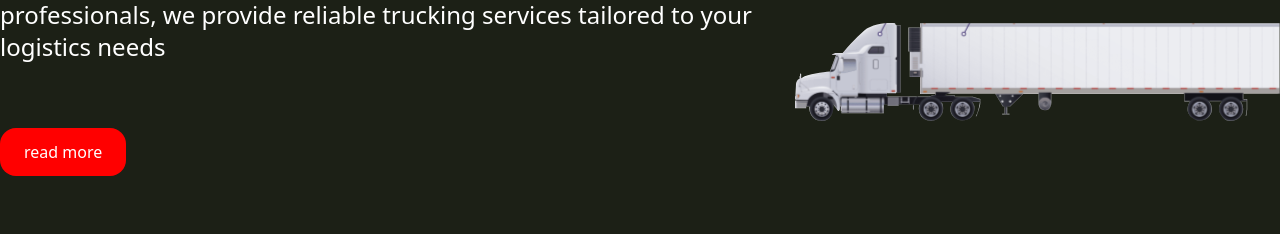
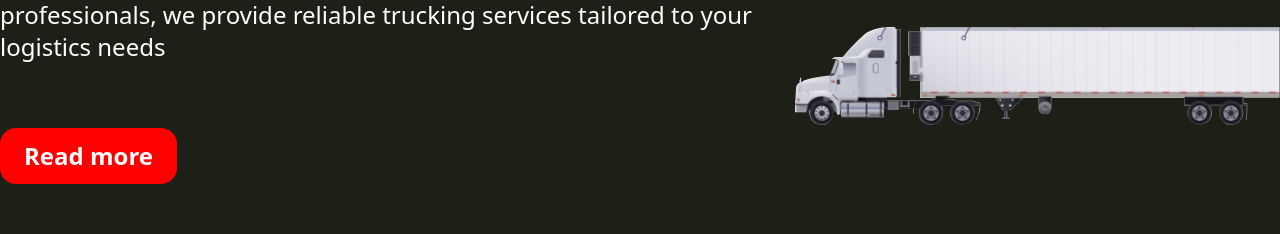
Before and after one commit to sunnatbekweb/aba-carriers, a Next.js app: page / in a window 1280 px wide. Shown: the part 1267-1501 px from the top of the page. Built offline with nearby package versions, Linux system fonts and the light colour scheme.

Commit message:
button updated

```diff
--- a/src/app/page.tsx
+++ b/src/app/page.tsx
@@ -35,7 +35,7 @@ export default function Home() {
               a team of experienced professionals, we provide reliable trucking
               services tailored to your logistics needs
             </p>
-            <ButtonPrimary text="read more" />
+            <ButtonPrimary text="Read more" />
           </div>
           <div className="flex flex-col gap-y-10">
             <Image
--- a/src/components/ui/ButtonPrimary.tsx
+++ b/src/components/ui/ButtonPrimary.tsx
@@ -6,7 +6,7 @@ type ButtonProps = {
 
 export const ButtonPrimary: React.FC<ButtonProps> = ({ text }) => {
   return (
-    <button className="py-3 px-6 rounded-2xl bg-[#FF0000] text-white">
+    <button className="py-3 px-6 rounded-2xl bg-[#FF0000] text-2xl font-semibold text-white">
       {text}
     </button>
   );
```
